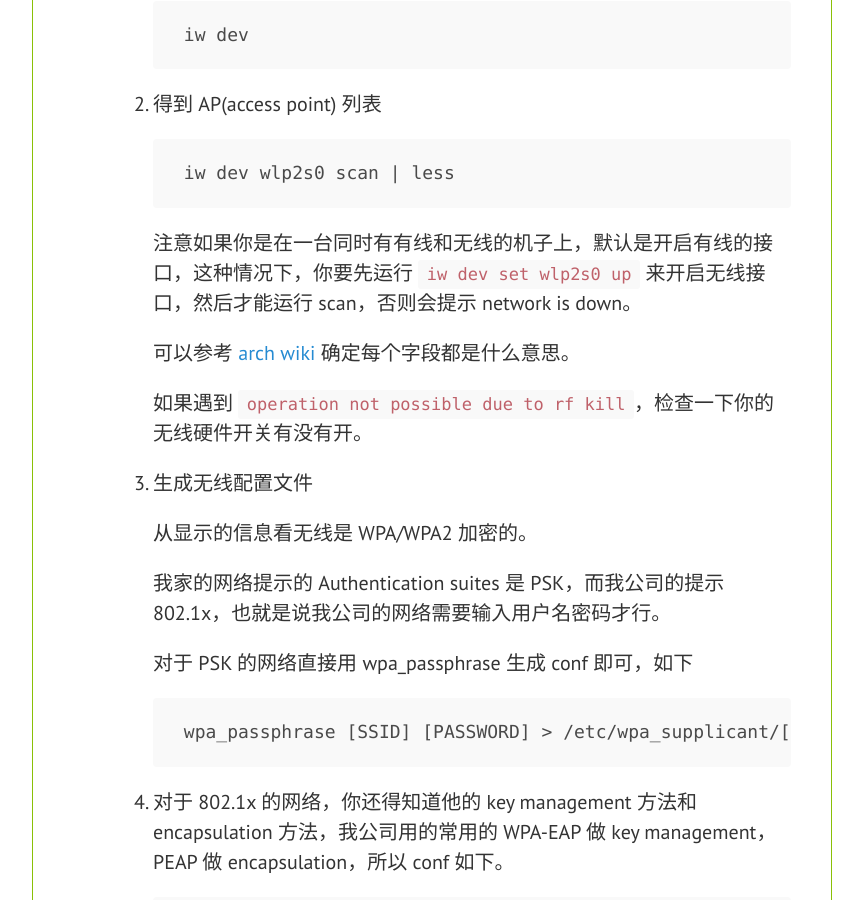
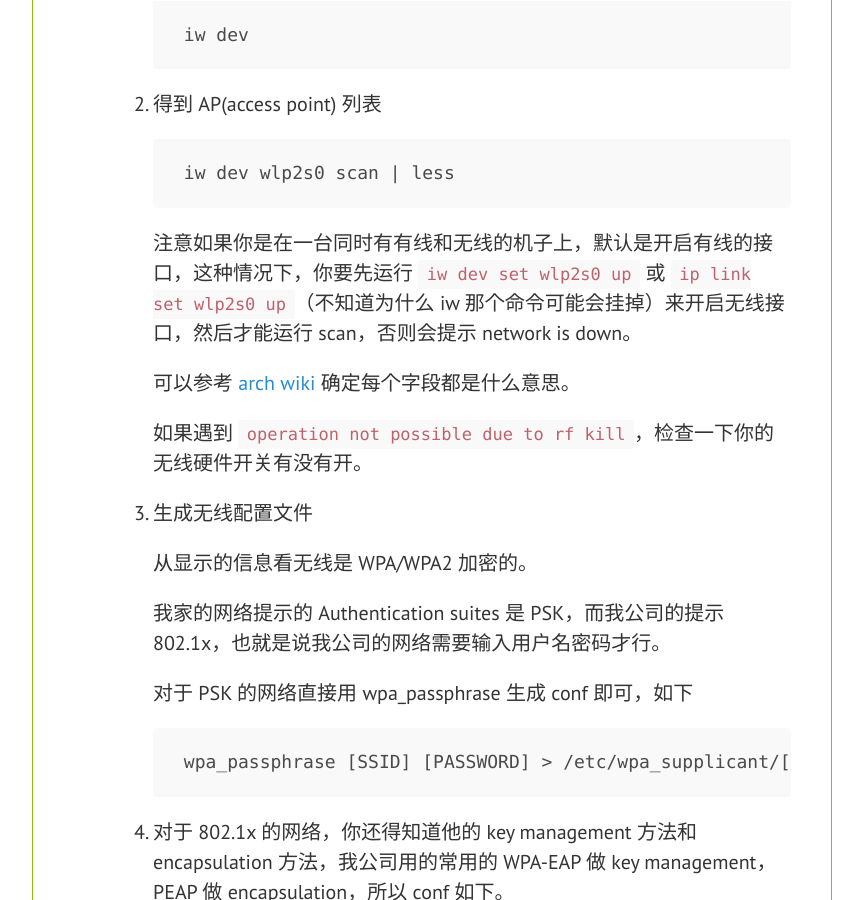
Before and after one commit to chenrushan/chenrushan.github.io, a Jekyll site: the page built from _posts/2013-11-17-install-arch-linux-on-macbook-air.markdown, in a window 1280 px wide and 900 px high, scrolled down 2202 px. Shown: the whole window, without its empty margins (208-1071 px from the left). Built offline with Jekyll 4.4.1, drawn with Linux system fonts in a browser that asks for light colours; Markdown is read by kramdown in place of the engine named in the settings; comment, search, counter and statistics services are not loaded.

Commit message:
update install arch

```diff
--- a/_posts/2013-11-17-install-arch-linux-on-macbook-air.markdown
+++ b/_posts/2013-11-17-install-arch-linux-on-macbook-air.markdown
@@ -69,7 +69,7 @@ categories: arch
 
             iw dev wlp2s0 scan | less
 
-        注意如果你是在一台同时有有线和无线的机子上，默认是开启有线的接口，这种情况下，你要先运行 `iw dev set wlp2s0 up` 来开启无线接口，然后才能运行 scan，否则会提示 network is down。
+        注意如果你是在一台同时有有线和无线的机子上，默认是开启有线的接口，这种情况下，你要先运行 `iw dev set wlp2s0 up` 或 `ip link set wlp2s0 up`（不知道为什么 iw 那个命令可能会挂掉）来开启无线接口，然后才能运行 scan，否则会提示 network is down。
 
         可以参考 [arch wiki](https://wiki.archlinux.org/index.php/Wireless_Setup) 确定每个字段都是什么意思。
 
```
